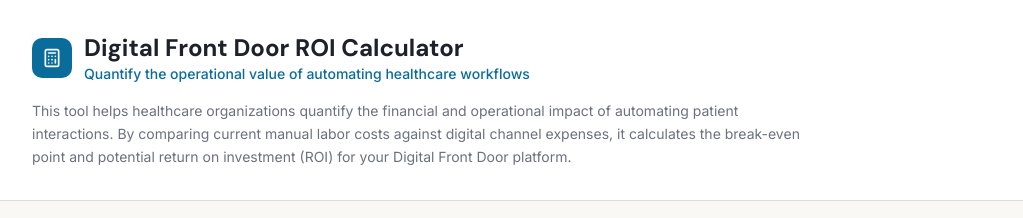
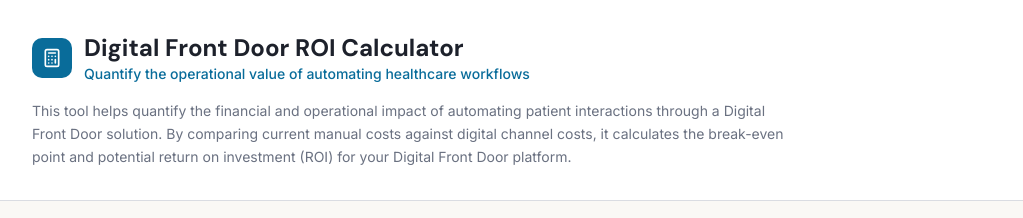
Before and after one commit to suneater-io/wxcc_roi, a Next.js app: page / in a window 1280 px wide. Shown: the top 218 px of the page, without its empty margins (128-1151 px from the left). Built offline with nearby package versions, Linux system fonts and the light colour scheme.

Commit message:
[dyad] Updated calculator explanation text - wrote 1 file(s)

```diff
--- a/app/page.tsx
+++ b/app/page.tsx
@@ -21,9 +21,7 @@ export default function Page() {
             </div>
           </div>
           <p className="text-sm text-muted-foreground max-w-3xl leading-relaxed">
-            This tool helps healthcare organizations quantify the financial and operational impact of automating patient interactions.
-            By comparing current manual labor costs against digital channel expenses, it calculates the break-even point and potential
-            return on investment (ROI) for your Digital Front Door platform.
+            This tool helps quantify the financial and operational impact of automating patient interactions through a Digital Front Door solution. By comparing current manual costs against digital channel costs, it calculates the break-even point and potential return on investment (ROI) for your Digital Front Door platform.
           </p>
         </div>
       </header>
```
